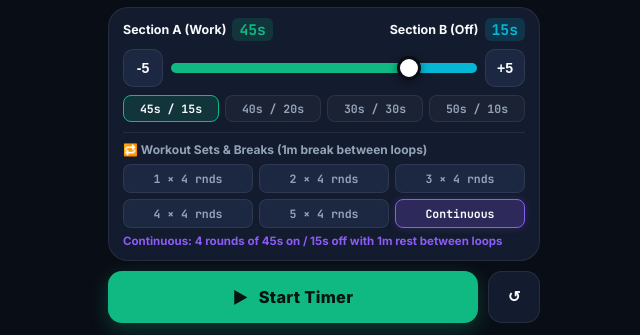
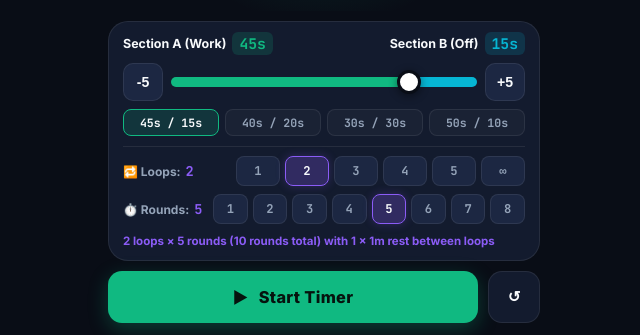
Before and after one commit to kelvin-pun/fitness-counter, a plain HTML site: page index.html in a window 1280 px wide. Shown: the part 465-800 px from the top of the page, without its empty margins (316-956 px from the left). Drawn offline with Linux system fonts and the light colour scheme.

Commit message:
feat: customizable loops (1-5, cont) and rounds (1-8), default to 2 loops x 5 rounds

```diff
--- a/app.js
+++ b/app.js
@@ -2,9 +2,11 @@
  * ============================================================================
  * FITNESS COUNTER & ENDURANCE TIMER
  * Supports:
- * 1. 1-Minute Splits (Work / Off) with 1, 2, 3, 4, 5 x 4 Rounds & 1m Break
- * 2. Long Section Countdown (1 to 15 min, 8-min default)
- * 3. High-Output Synthesizer Beeps & Fanfare (MAX / HIGH / MED)
+ * 1. 1-Minute Splits (Work / Off) with Customizable Loops (1-5, Continuous)
+ *    and Customizable Rounds per Loop (1-8), Default: 2 Loops x 5 Rounds
+ * 2. 1-Minute Rest Break between Loops
+ * 3. Long Section Countdown (1 to 15 min, 8-min default)
+ * 4. High-Output Synthesizer Beeps & Fanfare (MAX / HIGH / MED)
  * ============================================================================
  */
 
@@ -182,20 +184,20 @@ document.addEventListener('visibilitychange', () => {
 const TOTAL_CYCLE_SECONDS = 60;
 const PREP_DURATION_SECONDS = 3;
 const RING_CIRCUMFERENCE = 2 * Math.PI * 98;
-const ROUNDS_PER_LOOP = 4;
 const BREAK_BETWEEN_LOOPS_SECONDS = 60; // 1 minute break between loops
 
 const timerState = {
   mode: 'intervals', // 'intervals' | 'longSection'
   isRunning: false,
 
-  // Intervals settings
+  // Intervals settings (Default: 2 Loops x 5 Rounds)
   sectionASeconds: 45,
   sectionBSeconds: 15,
-  targetLoops: 0, // 0 = continuous, 1..5 = fixed number of 4-round loops
-  currentLoop: 1, // 1..targetLoops
-  currentRoundInLoop: 1, // 1..4
-  currentPhase: 'A', // 'PREP' | 'A' | 'B' | 'REST'
+  targetLoops: 2,           // 1..5, or 0 = continuous
+  roundsPerLoop: 5,         // 1..8
+  currentLoop: 1,           // 1..targetLoops
+  currentRoundInLoop: 1,    // 1..roundsPerLoop
+  currentPhase: 'A',        // 'PREP' | 'A' | 'B' | 'REST'
   isPrepPhase: false,
   prepElapsedMs: 0,
   elapsedInPhaseMs: 0,
@@ -233,7 +235,12 @@ const secBLabel = document.getElementById('secBLabel');
 const stepMinusBtn = document.getElementById('stepMinusBtn');
 const stepPlusBtn = document.getElementById('stepPlusBtn');
 const presetChips = document.querySelectorAll('.preset-chip[data-split]');
-const loopChips = document.querySelectorAll('.loop-chip');
+
+// Loops and Rounds selectors
+const loopsValueDisplay = document.getElementById('loopsValueDisplay');
+const roundsValueDisplay = document.getElementById('roundsValueDisplay');
+const loopChips = document.querySelectorAll('[data-loop]');
+const roundChips = document.querySelectorAll('[data-round]');
 const loopSummaryText = document.getElementById('loopSummaryText');
 
 // Long Section controls
@@ -273,14 +280,19 @@ function triggerCountdownDigitsPulse() {
 
 function updateLoopSummaryText() {
   const loops = timerState.targetLoops;
+  const rnds = timerState.roundsPerLoop;
+
+  loopsValueDisplay.textContent = loops === 0 ? '∞' : String(loops);
+  roundsValueDisplay.textContent = String(rnds);
+
   if (loops === 0) {
-    loopSummaryText.textContent = `Continuous: 4 rounds of ${timerState.sectionASeconds}s on / ${timerState.sectionBSeconds}s off with 1m rest between loops`;
+    loopSummaryText.textContent = `Continuous: ${rnds} rounds of ${timerState.sectionASeconds}s on / ${timerState.sectionBSeconds}s off with 1m rest between loops`;
   } else if (loops === 1) {
-    loopSummaryText.textContent = `1 loop: 4 rounds total (4 minutes workout, finishes after round 4)`;
+    loopSummaryText.textContent = `1 loop × ${rnds} rounds (${rnds} mins total, finishes after round ${rnds})`;
   } else {
-    const totalWorkoutRnds = loops * ROUNDS_PER_LOOP;
+    const totalWorkoutRnds = loops * rnds;
     const totalBreaks = loops - 1;
-    loopSummaryText.textContent = `${loops} loops: ${totalWorkoutRnds} rounds total with ${totalBreaks} × 1m rest breaks between loops`;
+    loopSummaryText.textContent = `${loops} loops × ${rnds} rounds (${totalWorkoutRnds} rounds total) with ${totalBreaks} × 1m rest between loops`;
   }
 }
 
@@ -378,7 +390,7 @@ function renderIntervalsUI() {
     phaseBadge.textContent = 'GET READY • 3-2-1';
     timeDisplay.textContent = String(prepSecondsLeft).padStart(2, '0');
     cycleSubLeft.innerHTML = `<strong>${loopLabel}</strong>`;
-    cycleSubRight.innerHTML = `Round <strong>${timerState.currentRoundInLoop}/${ROUNDS_PER_LOOP}</strong>`;
+    cycleSubRight.innerHTML = `Round <strong>${timerState.currentRoundInLoop}/${timerState.roundsPerLoop}</strong>`;
 
     const dashOffset = RING_CIRCUMFERENCE * (1 - prepProgressFraction);
     ringProgress.style.strokeDashoffset = dashOffset.toFixed(2);
@@ -444,7 +456,7 @@ function renderIntervalsUI() {
 
   timeDisplay.textContent = String(secRemainingCeil).padStart(2, '0');
   cycleSubLeft.innerHTML = `<strong>${loopLabel}</strong>`;
-  cycleSubRight.innerHTML = `Round <strong>${timerState.currentRoundInLoop}/${ROUNDS_PER_LOOP}</strong>`;
+  cycleSubRight.innerHTML = `Round <strong>${timerState.currentRoundInLoop}/${timerState.roundsPerLoop}</strong>`;
 
   // 3-2-1 countdown pip warnings
   if (timerState.isRunning && secRemainingCeil <= 3 && secRemainingCeil >= 1) {
@@ -545,7 +557,7 @@ function handleIntervalsTick(deltaMs) {
     }
   }
 
-  // 2. 1-MINUTE BREAK BETWEEN 4-ROUND LOOPS
+  // 2. 1-MINUTE BREAK BETWEEN LOOPS
   if (timerState.currentPhase === 'REST') {
     timerState.elapsedInPhaseMs += deltaMs;
     const restTotalMs = BREAK_BETWEEN_LOOPS_SECONDS * 1000;
@@ -592,8 +604,8 @@ function handleIntervalsTick(deltaMs) {
       timerState.lastWarnSecondFired = null;
 
       // Finished round in loop
-      if (timerState.currentRoundInLoop < ROUNDS_PER_LOOP) {
-        // Next round within the same 4-round loop
+      if (timerState.currentRoundInLoop < timerState.roundsPerLoop) {
+        // Next round within the same loop
         timerState.currentRoundInLoop += 1;
         timerState.currentPhase = 'A';
         timerState.elapsedInPhaseMs = overflowMs;
@@ -601,7 +613,7 @@ function handleIntervalsTick(deltaMs) {
         beepEngine.playStartBeep();
         triggerVisualFlash();
       } else {
-        // Finished all 4 rounds of this loop!
+        // Finished all rounds of this loop!
         // Check if workout is completely finished (reached targetLoops)
         if (timerState.targetLoops > 0 && timerState.currentLoop >= timerState.targetLoops) {
           pauseTimer();
@@ -741,13 +753,25 @@ presetChips.forEach(chip => {
   chip.addEventListener('click', () => updateSplitConfiguration(chip.dataset.split));
 });
 
-// Loops Chips: 1, 2, 3, 4, 5 x 4 rounds, or Continuous
+// Loops Selector: 1, 2, 3, 4, 5, or Continuous (0)
 loopChips.forEach(chip => {
   chip.addEventListener('click', () => {
     if (timerState.isRunning) return;
     loopChips.forEach(c => c.classList.remove('active'));
     chip.classList.add('active');
-    timerState.targetLoops = parseInt(chip.dataset.loops, 10);
+    timerState.targetLoops = parseInt(chip.dataset.loop, 10);
+    updateLoopSummaryText();
+    renderTimerUI();
+  });
+});
+
+// Rounds Selector: 1, 2, 3, 4, 5, 6, 7, 8
+roundChips.forEach(chip => {
+  chip.addEventListener('click', () => {
+    if (timerState.isRunning) return;
+    roundChips.forEach(c => c.classList.remove('active'));
+    chip.classList.add('active');
+    timerState.roundsPerLoop = parseInt(chip.dataset.round, 10);
     updateLoopSummaryText();
     renderTimerUI();
   });
@@ -786,7 +810,10 @@ testBeepBtn.addEventListener('click', () => {
   triggerVisualFlash();
 });
 
-// Initialize on Load
+// Initialize on Load (Default: 2 Loops x 5 Rounds, 45s/15s split, 8m long)
+timerState.targetLoops = 2;
+timerState.roundsPerLoop = 5;
 updateSplitConfiguration(45);
+updateLoopSummaryText();
 updateLongConfiguration(8);
 setMode('intervals');
--- a/index.html
+++ b/index.html
@@ -53,9 +53,9 @@
           <span class="phase-badge" id="phaseBadge">READY • WORK</span>
           <div class="digits-main" id="timeDisplay">45</div>
           <div class="cycle-sub" id="cycleSubDisplay">
-            <span id="cycleSubLeft">Loop: <strong>60s</strong></span>
+            <span id="cycleSubLeft">Loop <strong>1/2</strong></span>
             <span>•</span>
-            <span id="cycleSubRight">Round <strong id="roundCountDisplay">1/4</strong></span>
+            <span id="cycleSubRight">Round <strong id="roundCountDisplay">1/5</strong></span>
           </div>
         </div>
       </div>
@@ -92,21 +92,44 @@
         <button type="button" class="preset-chip" data-split="50">50s / 10s</button>
       </div>
 
-      <!-- Loops & Sets Selector: 1, 2, 3, 4, 5 x 4 Rounds -->
-      <div class="loops-block-config">
-        <div class="config-row-title">
-          <span>🔁 Workout Sets & Breaks (1m break between loops)</span>
+      <!-- Loop & Round Selectors (Default: 2 Loops x 5 Rounds) -->
+      <div class="matrix-config-block">
+        <!-- Loops Row: 1 - 5 + Continuous -->
+        <div class="matrix-row">
+          <div class="matrix-label">
+            <span>🔁 Loops:</span>
+            <strong id="loopsValueDisplay">2</strong>
+          </div>
+          <div class="matrix-chips" id="loopChipsContainer">
+            <button type="button" class="matrix-chip" data-loop="1">1</button>
+            <button type="button" class="matrix-chip active" data-loop="2">2</button>
+            <button type="button" class="matrix-chip" data-loop="3">3</button>
+            <button type="button" class="matrix-chip" data-loop="4">4</button>
+            <button type="button" class="matrix-chip" data-loop="5">5</button>
+            <button type="button" class="matrix-chip" data-loop="0">∞</button>
+          </div>
         </div>
-        <div class="loops-chips-row" id="loopsChipsRow">
-          <button type="button" class="loop-chip" data-loops="1">1 × 4 rnds</button>
-          <button type="button" class="loop-chip" data-loops="2">2 × 4 rnds</button>
-          <button type="button" class="loop-chip" data-loops="3">3 × 4 rnds</button>
-          <button type="button" class="loop-chip" data-loops="4">4 × 4 rnds</button>
-          <button type="button" class="loop-chip" data-loops="5">5 × 4 rnds</button>
-          <button type="button" class="loop-chip active" data-loops="0">Continuous</button>
+
+        <!-- Rounds Per Loop Row: 1 - 8 -->
+        <div class="matrix-row">
+          <div class="matrix-label">
+            <span>⏱️ Rounds:</span>
+            <strong id="roundsValueDisplay">5</strong>
+          </div>
+          <div class="matrix-chips" id="roundChipsContainer">
+            <button type="button" class="matrix-chip" data-round="1">1</button>
+            <button type="button" class="matrix-chip" data-round="2">2</button>
+            <button type="button" class="matrix-chip" data-round="3">3</button>
+            <button type="button" class="matrix-chip" data-round="4">4</button>
+            <button type="button" class="matrix-chip active" data-round="5">5</button>
+            <button type="button" class="matrix-chip" data-round="6">6</button>
+            <button type="button" class="matrix-chip" data-round="7">7</button>
+            <button type="button" class="matrix-chip" data-round="8">8</button>
+          </div>
         </div>
+
         <div class="rest-summary-text" id="loopSummaryText">
-          Continuous: 4 rounds of 45s on / 15s off with 1m rest between loops
+          2 loops × 5 rounds (10 rounds total) with 1m rest between loops
         </div>
       </div>
     </section>
--- a/style.css
+++ b/style.css
@@ -434,37 +434,55 @@ input[type="range"]::-moz-range-thumb {
   color: var(--text-primary);
 }
 
-/* Loops & Sets Configuration (1,2,3,4,5 x 4 rounds) */
-.loops-block-config {
+/* Loop & Round Matrix Configuration */
+.matrix-config-block {
   margin-top: 10px;
   padding-top: 9px;
   border-top: 1px solid var(--border-subtle);
+  display: flex;
+  flex-direction: column;
+  gap: 8px;
 }
 
-.config-row-title {
+.matrix-row {
+  display: flex;
+  align-items: center;
+  justify-content: space-between;
+  gap: 8px;
+}
+
+.matrix-label {
   font-size: 0.75rem;
   font-weight: 700;
   color: var(--text-secondary);
-  margin-bottom: 7px;
   display: flex;
   align-items: center;
   gap: 5px;
+  min-width: 82px;
 }
 
-.loops-chips-row {
-  display: grid;
-  grid-template-columns: repeat(3, 1fr);
-  gap: 6px;
-  margin-bottom: 6px;
+.matrix-label strong {
+  color: var(--rest-primary);
+  font-family: 'JetBrains Mono', monospace;
+  font-size: 0.85rem;
 }
 
-.loop-chip {
-  padding: 6px 4px;
+.matrix-chips {
+  display: flex;
+  gap: 5px;
+  flex: 1;
+  justify-content: flex-end;
+}
+
+.matrix-chip {
+  flex: 1;
+  max-width: 44px;
+  padding: 6px 0;
   border-radius: 8px;
   border: 1px solid var(--border-subtle);
   background: var(--bg-card-elevated);
   color: var(--text-secondary);
-  font-size: 0.72rem;
+  font-size: 0.76rem;
   font-weight: 700;
   font-family: 'JetBrains Mono', monospace;
   cursor: pointer;
@@ -472,22 +490,22 @@ input[type="range"]::-moz-range-thumb {
   transition: all 0.15s ease;
 }
 
-.loop-chip:active {
-  transform: scale(0.96);
+.matrix-chip:active {
+  transform: scale(0.95);
 }
 
-.loop-chip.active {
-  background: rgba(139, 92, 246, 0.22);
+.matrix-chip.active {
+  background: rgba(139, 92, 246, 0.25);
   border-color: var(--rest-primary);
   color: var(--text-primary);
-  box-shadow: 0 0 10px rgba(139, 92, 246, 0.2);
+  box-shadow: 0 0 10px rgba(139, 92, 246, 0.25);
 }
 
 .rest-summary-text {
   font-size: 0.72rem;
   color: var(--rest-primary);
   font-weight: 700;
-  margin-top: 4px;
+  margin-top: 2px;
   line-height: 1.35;
 }
 
```
Also changed, not shown: 1 other file.
